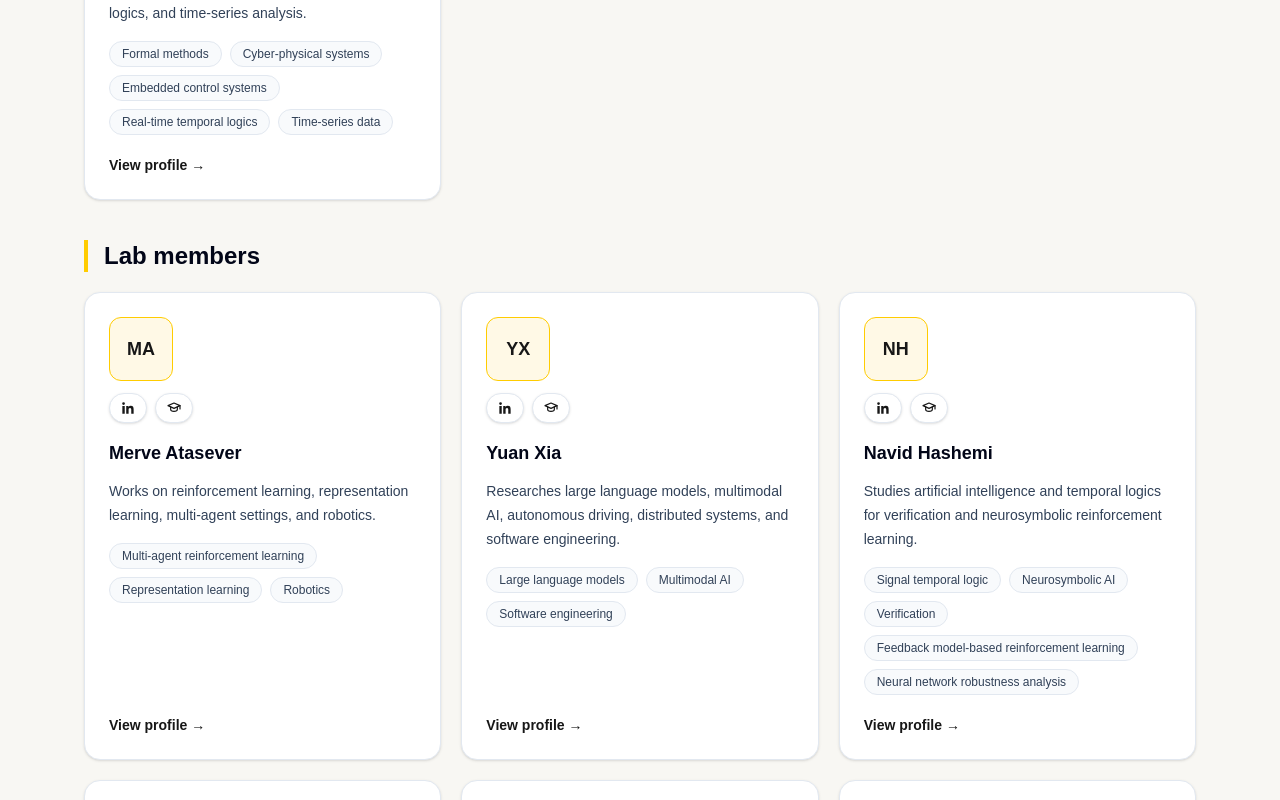
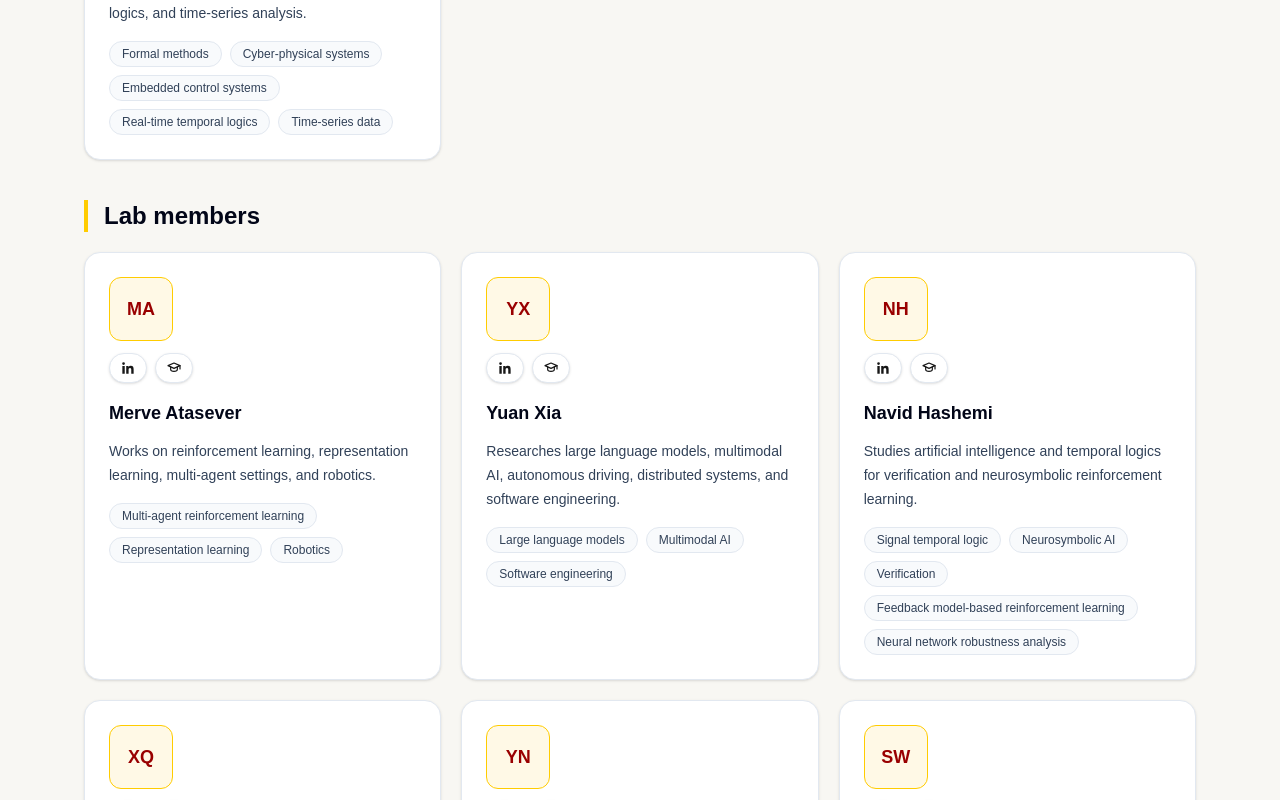
Before and after one commit to Alfredo-ReinaCorona/vida-lab-redesign, a Next.js app: page /people in a window 1280 px wide. Shown: the part 680-1480 px from the top of the page. Built offline with nearby package versions, Linux system fonts and the light colour scheme.

Commit message:
Update people card profile interactions

```diff
--- a/src/components/person-card.tsx
+++ b/src/components/person-card.tsx
@@ -15,20 +15,17 @@ export function getInitials(name: string) {
 
 export function PersonCard({ person }: { person: Person }) {
   return (
-    <article className="group flex h-full flex-col rounded-2xl border border-slate-200 bg-white p-6 shadow-sm transition hover:-translate-y-0.5 hover:border-[var(--usc-cardinal)] hover:shadow-md focus-within:border-[var(--usc-cardinal)]">
+    <article className="group relative flex h-full flex-col rounded-2xl border border-slate-200 bg-white p-6 shadow-sm transition hover:-translate-y-0.5 hover:border-[var(--usc-cardinal)] hover:shadow-md focus-within:border-[var(--usc-cardinal)]">
       <Link
         href={`/people/${person.slug}/`}
-        className="inline-flex h-16 w-16 items-center justify-center rounded-xl border border-[var(--usc-gold)] bg-[var(--profile-tile)] text-lg font-semibold text-[var(--usc-cardinal)] transition hover:border-[var(--usc-cardinal)] focus-visible:outline focus-visible:outline-2 focus-visible:outline-offset-2 focus-visible:outline-[var(--usc-cardinal)]"
+        className="absolute inset-0 z-10 rounded-2xl focus-visible:outline focus-visible:outline-2 focus-visible:outline-offset-2 focus-visible:outline-[var(--usc-cardinal)]"
         aria-label={`View ${person.name}'s profile`}
-      >
+      />
+      <div className="inline-flex h-16 w-16 items-center justify-center rounded-xl border border-[var(--usc-gold)] bg-[var(--profile-tile)] text-lg font-semibold text-[var(--usc-cardinal)] transition group-hover:border-[var(--usc-cardinal)]">
         {getInitials(person.name)}
-      </Link>
-      <PersonSocialLinks person={person} className="mt-3" />
-      <h3 className="mt-4 text-lg font-semibold text-slate-950">
-        <Link className="underline-offset-4 hover:text-[var(--usc-cardinal)] hover:underline focus-visible:text-[var(--usc-cardinal)] focus-visible:outline focus-visible:outline-2 focus-visible:outline-offset-2 focus-visible:outline-[var(--usc-cardinal)]" href={`/people/${person.slug}/`}>
-          {person.name}
-        </Link>
-      </h3>
+      </div>
+      <PersonSocialLinks person={person} className="relative z-20 mt-3" />
+      <h3 className="mt-4 text-lg font-semibold text-slate-950">{person.name}</h3>
       {person.role ? <p className="mt-1 text-sm font-medium text-[var(--usc-cardinal)]">{person.role}</p> : null}
       <p className="mt-3 text-sm leading-6 text-slate-700">{person.cardSummary}</p>
       {person.interests.length ? (
@@ -38,9 +35,6 @@ export function PersonCard({ person }: { person: Person }) {
           ))}
         </ul>
       ) : null}
-      <Link className="mt-auto pt-5 text-sm font-semibold text-[var(--usc-cardinal)] underline-offset-4 hover:underline focus-visible:outline focus-visible:outline-2 focus-visible:outline-offset-2 focus-visible:outline-[var(--usc-cardinal)]" href={`/people/${person.slug}/`}>
-        View profile <span aria-hidden="true">→</span>
-      </Link>
     </article>
   );
 }
```
